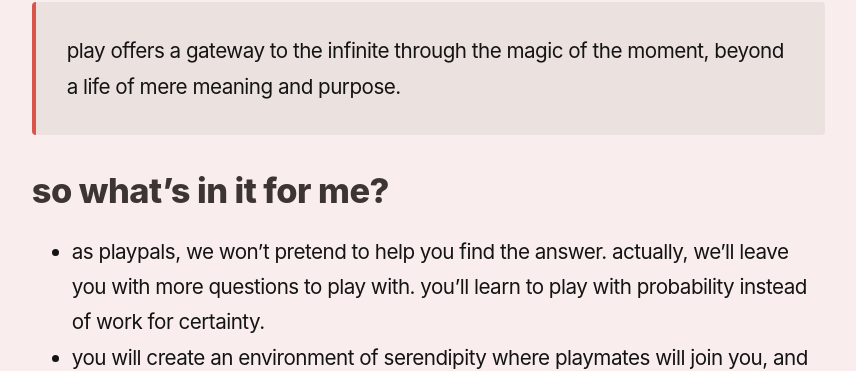
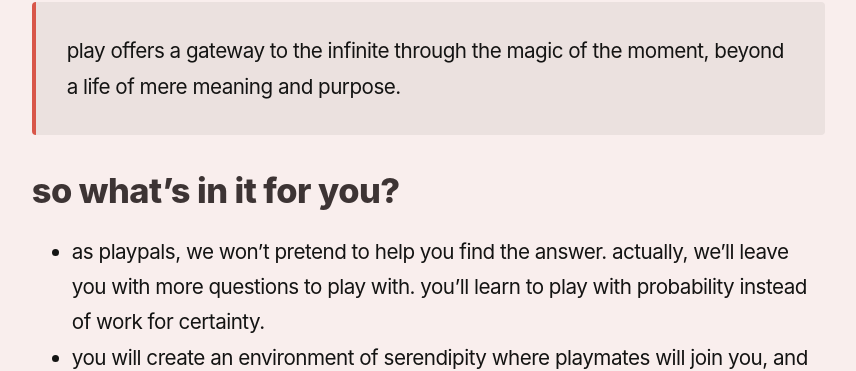
Before and after one commit to reddy2go/redgarden, a Jekyll site: the page built from _notes/playpen.md, in a window 1280 px wide and 900 px high, scrolled down 1521 px. Shown: the part 90-461 px from the top of the window, without its empty margins (45-901 px from the left). Built offline with Jekyll 4.4.1, drawn with Linux system fonts in a browser that asks for light colours; some web fonts are replaced; Markdown is read by kramdown in place of the engine named in the settings.

Commit message:
auto commit

```diff
--- a/_notes/playpen.md
+++ b/_notes/playpen.md
@@ -23,7 +23,7 @@ don't you wonder if there is more to life than work?
 
 > play offers a gateway to the infinite through the magic of the moment, beyond a life of mere meaning and purpose.
 
-### so what's in it for me?
+### so what's in it for you?
 - as playpals, we won't pretend to help you find the answer. actually, we'll leave you with more questions to play with. you'll learn to play with probability instead of work for certainty.
 - you will create an environment of serendipity where playmates will join you, and help you devise your own playbooks for a life of adventure.
 - you will learn to play with uncertainty and change as you navigate time and space as an adult in this strange and dangerous world.
```
